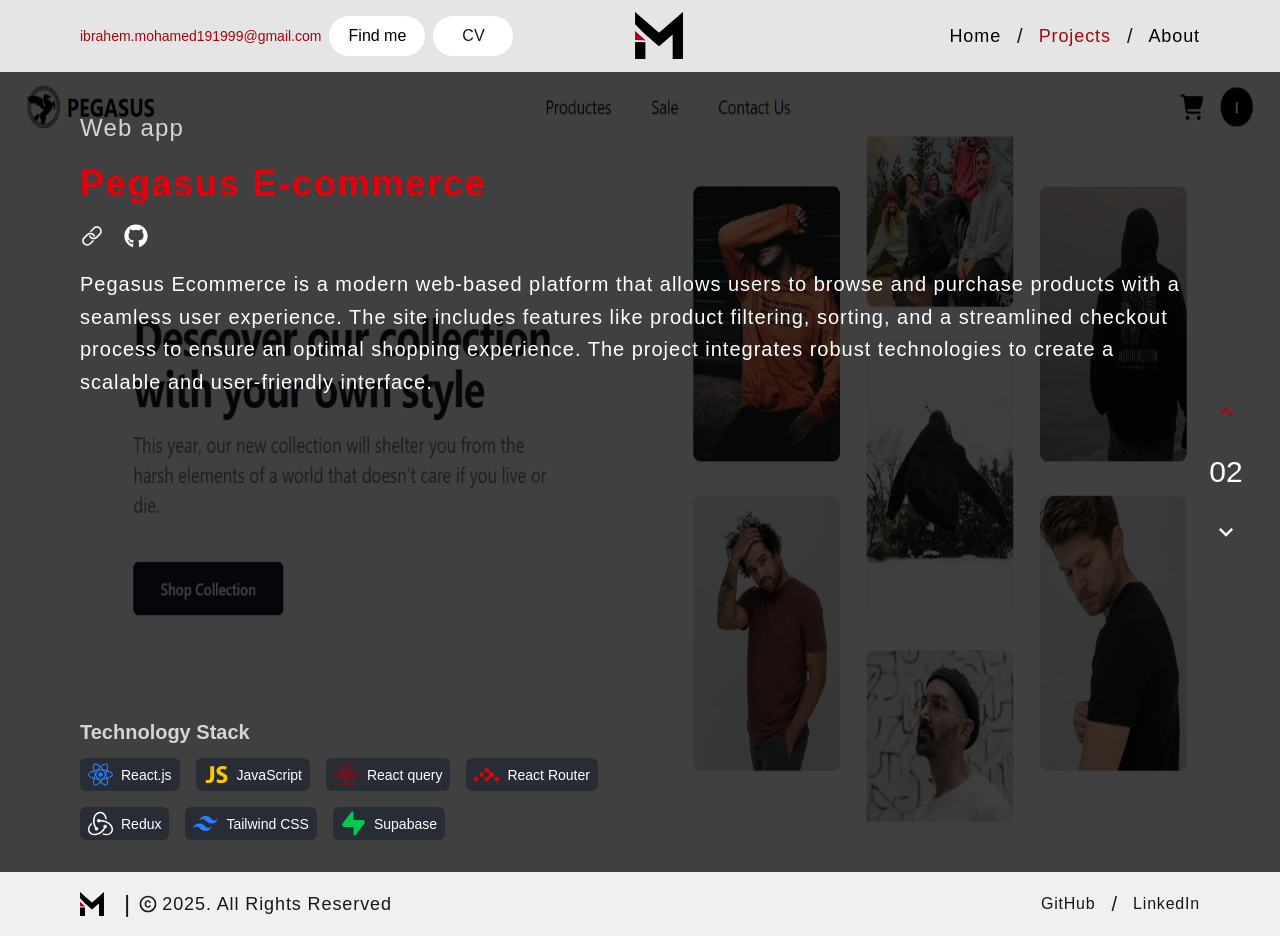
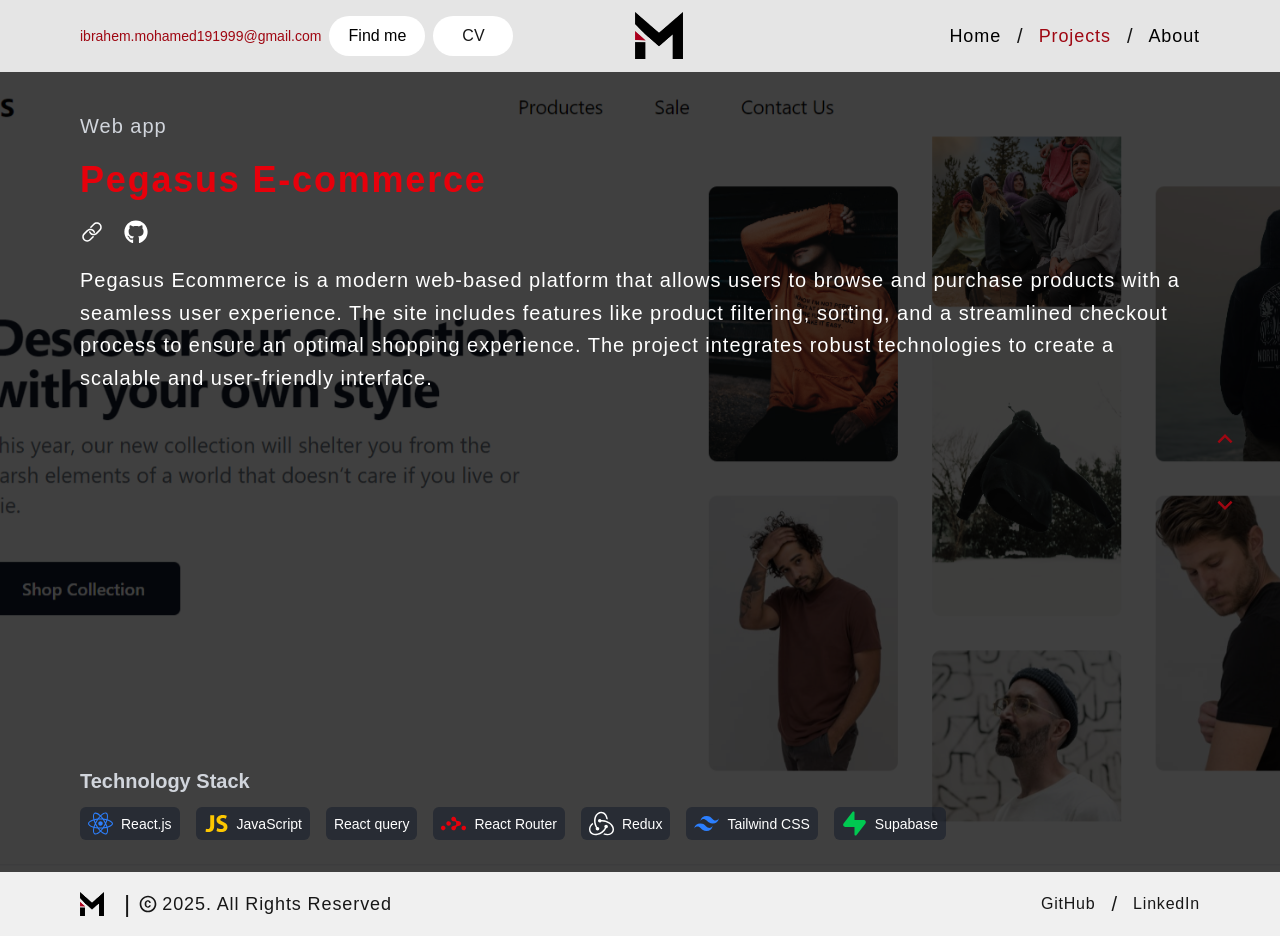
Before and after one commit to ibrahem-mohamedabodeif/portfolio-v1, a Next.js app: page /projects in a window 1280 px wide. Both pictures are taken after a click on the button 1226 px from the left and 412 px from the top of the page. Built offline with nearby package versions, Linux system fonts and the light colour scheme.

Commit message:
update projects page

```diff
--- a/app/projects/page.tsx
+++ b/app/projects/page.tsx
@@ -1,6 +1,8 @@
 "use client";
+
 import { Suspense, useEffect, useState } from "react";
 import Image from "next/image";
+import { useSearchParams } from "next/navigation";
 import projects from "@/data/projects.json";
 import {
   MdOutlineKeyboardArrowDown,
@@ -21,81 +23,68 @@ import {
   RiTailwindCssFill,
 } from "react-icons/ri";
 import { IoIosLink, IoLogoJavascript } from "react-icons/io";
-import { useSearchParams } from "next/navigation";
 
+// Mapping technologies to icons
+const techIcons = {
+  "Tailwind CSS": <RiTailwindCssFill size={25} className="text-blue-500" />,
+  TypeScript: <SiTypescript size={25} className="text-blue-700" />,
+  "React.js": <FaReact size={25} className="text-blue-500" />,
+  "Next.js": <RiNextjsFill size={25} className="text-white" />,
+  JavaScript: <IoLogoJavascript size={25} className="text-yellow-400" />,
+  "React Router": <SiReactrouter size={25} className="text-red-600" />,
+  "React Query": <SiReactquery size={25} className="text-red-800" />,
+  Supabase: <RiSupabaseFill size={25} className="text-green-500" />,
+  Redux: <SiRedux size={25} className="text-white" />,
+  CSS: <FaCss3Alt size={25} className="text-blue-800" />,
+  Zod: <SiZod size={25} className="text-blue-800" />,
+  "React Hook Form": <SiReacthookform size={25} className="text-pink-800" />,
+};
+
+// Separate component to handle search params safely
+function SearchParamsHandler({ setCurrentProject }: { setCurrentProject: (index: number) => void }) {
+  const searchParams = useSearchParams();
+  useEffect(() => {
+    const projectName = searchParams.get("project");
+    if (projectName) {
+      const index = projects.findIndex((p) => p.title === projectName);
+      if (index !== -1) setCurrentProject(index);
+    }
+  }, [searchParams, setCurrentProject]);
+
+  return null;
+}
+
+// Main component
 export default function ProjectsSection() {
-  const searchParams = useSearchParams();
-  const projectName = searchParams.get("project");
   const [currentProject, setCurrentProject] = useState(0);
   const [imageSrc, setImageSrc] = useState(projects[0].imageCover.large);
 
   // Responsive image selection
   useEffect(() => {
     const updateImage = () => {
+      if (typeof window === "undefined") return;
       const screenWidth = window.innerWidth;
-
-      if (screenWidth < 640) {
-        setImageSrc(projects[currentProject].imageCover.small);
-      } else if (screenWidth < 1024) {
-        setImageSrc(projects[currentProject].imageCover.medium);
-      } else {
-        setImageSrc(projects[currentProject].imageCover.large);
-      }
+      if (screenWidth < 640) setImageSrc(projects[currentProject].imageCover.small);
+      else if (screenWidth < 1024) setImageSrc(projects[currentProject].imageCover.medium);
+      else setImageSrc(projects[currentProject].imageCover.large);
     };
 
     updateImage();
     window.addEventListener("resize", updateImage);
     return () => window.removeEventListener("resize", updateImage);
-  }, [currentProject, imageSrc]);
-
-  // Handle direct project navigation via URL
-  useEffect(() => {
-    if (projectName) {
-      const index = projects.findIndex((p) => p.title === projectName);
-      if (index !== -1) {
-        setCurrentProject(index);
-      }
-    }
-  }, [projectName]);
+  }, [currentProject]);
 
   // Project navigation handlers
-  const handleNextProject = () => {
-    setCurrentProject((prev) => (prev + 1) % projects.length);
-  };
-
-  const handlePrevProject = () => {
-    setCurrentProject((prev) => (prev - 1 + projects.length) % projects.length);
-  };
-
-  // Tech icon mapping
-  const techIcons = {
-    "Tailwind CSS": <RiTailwindCssFill size={25} className="text-blue-500" />,
-    "TypeScript": <SiTypescript size={25} className="text-blue-700" />,
-    "React.js": <FaReact size={25} className="text-blue-500" />,
-    "Next.js": <RiNextjsFill size={25} className="text-white" />,
-    "JavaScript": <IoLogoJavascript size={25} className="text-yellow-400" />,
-    "React Router": <SiReactrouter size={25} className="text-red-600" />,
-    "React query": <SiReactquery size={25} className="text-red-800" />,
-    "Supabase": <RiSupabaseFill size={25} className="text-green-500" />,
-    "Redux": <SiRedux size={25} className="text-white" />,
-    "Css": <FaCss3Alt size={25} className="text-blue-800" />,
-    "Zod": <SiZod size={25} className="text-blue-800" />,
-    "React Hook Form": <SiReacthookform size={25} className="text-pink-800" />,
-
-  };
+  const handleNextProject = () => setCurrentProject((prev) => (prev + 1) % projects.length);
+  const handlePrevProject = () => setCurrentProject((prev) => (prev - 1 + projects.length) % projects.length);
 
   return (
     <Suspense fallback={<div className="w-full h-screen flex items-center justify-center text-gray-500">Loading...</div>}>
+      <SearchParamsHandler setCurrentProject={setCurrentProject} />
       <div className="relative w-full h-screen flex items-center justify-center text-white overflow-hidden">
         {/* Background Image */}
         <div className="absolute inset-0">
-        <Image
-          src={imageSrc}
-          alt={projects[currentProject].projectName}
-          fill
-          priority
-          className={`object-center`}
-        />
+          <Image src={imageSrc} alt={projects[currentProject].projectName} fill priority className="object-cover" />
         </div>
 
         {/* Overlay */}
@@ -103,7 +92,7 @@ export default function ProjectsSection() {
 
         {/* Project Info */}
         <div className="absolute top-0 left-0 px-4 sm:px-8 md:px-12 lg:px-20 py-6 sm:py-8 md:py-10 flex flex-col gap-y-3 sm:gap-y-4 md:gap-y-5 w-full max-w-7xl mx-auto">
-        <h2 className="text-base sm:text-lg md:text-xl lg:text-2xl text-gray-300 tracking-wider">
+          <h2 className="text-base sm:text-lg md:text-xl text-gray-300 tracking-wider">
             {projects[currentProject].category}
           </h2>
           <h1 className="text-xl sm:text-2xl md:text-4xl lg:text-4xl font-bold tracking-wider text-red-600 hover:text-red-500 transition-colors">
@@ -112,80 +101,40 @@ export default function ProjectsSection() {
 
           {/* Links */}
           <div className="flex flex-row gap-4 sm:gap-5">
-          <a
-            target="_blank"
-            rel="noopener noreferrer"
-            href={projects[currentProject].demo}
-            className="text-white hover:text-red-400 transition-colors"
-            aria-label="View project demo"
-          >
+            <a target="_blank" rel="noopener noreferrer" href={projects[currentProject].demo} className="text-white hover:text-red-400 transition-colors">
               <IoIosLink size={22} className="sm:w-6 sm:h-6" />
             </a>
-          <a
-            target="_blank"
-            rel="noopener noreferrer"
-            href={projects[currentProject].github}
-            className="text-white hover:text-red-400 transition-colors"
-            aria-label="View GitHub repository"
-          >
+            <a target="_blank" rel="noopener noreferrer" href={projects[currentProject].github} className="text-white hover:text-red-400 transition-colors">
               <FaGithub size={22} className="sm:w-6 sm:h-6" />
             </a>
           </div>
 
           {/* Project Summary */}
-        <div>
           <p className="text-base md:text-3xl md:tracking-wider md:leading-relaxed lg:text-xl w-10/12 lg:w-full rounded-lg">
             {projects[currentProject].summary}
           </p>
         </div>
-      </div>
 
-      {/* Features and Tech Stack */}
-      <div className="absolute bottom-0 left-0 right-0 px-4 sm:px-8 md:px-12 lg:px-20 grid grid-cols-1 md:grid-cols-2 gap-6 sm:gap-8 md:gap-10 lg:gap-12 py-4 sm:py-6 md:py-8 items-center max-w-7xl">
-        {/* <div>
-          <h2 className="text-base sm:text-lg md:text-xl font-semibold mb-2 sm:mb-3 text-gray-300">Features</h2>
-          <ul className="list-disc lg:text-base md:text-xl text-base pl-5 space-y-1 sm:space-y-2">
-            {projects[currentProject].features.map((feature, i) => (
-              <li key={i}>{feature}</li>
-            ))}
-          </ul>
-        </div> */}
-
-        <div>
+        {/* Technology Stack */}
+        <div className="absolute bottom-0 left-0 right-0 px-4 sm:px-8 md:px-12 lg:px-20 py-4 sm:py-6 md:py-8 max-w-7xl">
           <h2 className="text-base sm:text-lg md:text-xl font-semibold mb-2 sm:mb-3 text-gray-300">Technology Stack</h2>
           <ul className="flex flex-row gap-2 sm:gap-3 md:gap-4 flex-wrap">
             {projects[currentProject].tech.map((tech, i) => (
-              <li
-                key={i}
-                className="flex items-center gap-2 bg-gray-900/50 px-2 py-1 rounded-md"
-                aria-label={tech}
-              >
+              <li key={i} className="flex items-center gap-2 bg-gray-900/50 px-2 py-1 rounded-md">
                 {techIcons[tech as keyof typeof techIcons]}
                 <span className="text-xs sm:text-sm hidden sm:inline-block">{tech}</span>
               </li>
             ))}
           </ul>
         </div>
-      </div>
 
         {/* Navigation Buttons */}
         <div className="absolute top-1/2 right-4 sm:right-6 md:right-8 transform -translate-y-1/2 flex flex-col items-center gap-3 sm:gap-4 md:gap-5">
-        <button
-          onClick={handleNextProject}
-          className="cursor-pointer p-1 sm:p-2 rounded-full text-red-800"
-          aria-label="Next project"
-        >
-          <MdOutlineKeyboardArrowUp className="w-5 h-5 sm:w-6 sm:h-6 md:w-7 md:h-7" />
+          <button onClick={handleNextProject} className="cursor-pointer p-1 sm:p-2 rounded-full text-red-800">
+            <MdOutlineKeyboardArrowUp size={30} />
           </button>
-        <span className="text-xl sm:text-2xl md:text-3xl font-mono">
-          0{currentProject + 1}
-        </span>
-        <button
-          onClick={handlePrevProject}
-          className="cursor-pointer p-1 sm:p-2 rounded-full hover:bg-gray-800/50 transition-colors"
-          aria-label="Previous project"
-        >
-          <MdOutlineKeyboardArrowDown className="w-5 h-5 sm:w-6 sm:h-6 md:w-7 md:h-7" />
+          <button onClick={handlePrevProject} className="cursor-pointer p-1 sm:p-2 rounded-full text-red-800">
+            <MdOutlineKeyboardArrowDown size={30} />
           </button>
         </div>
       </div>
```
Lines whose indentation alone changed are shown as unchanged.
